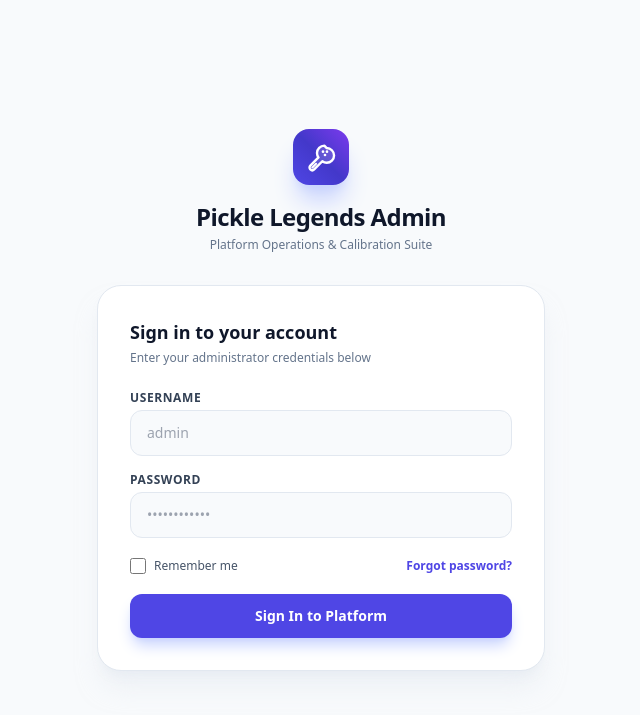
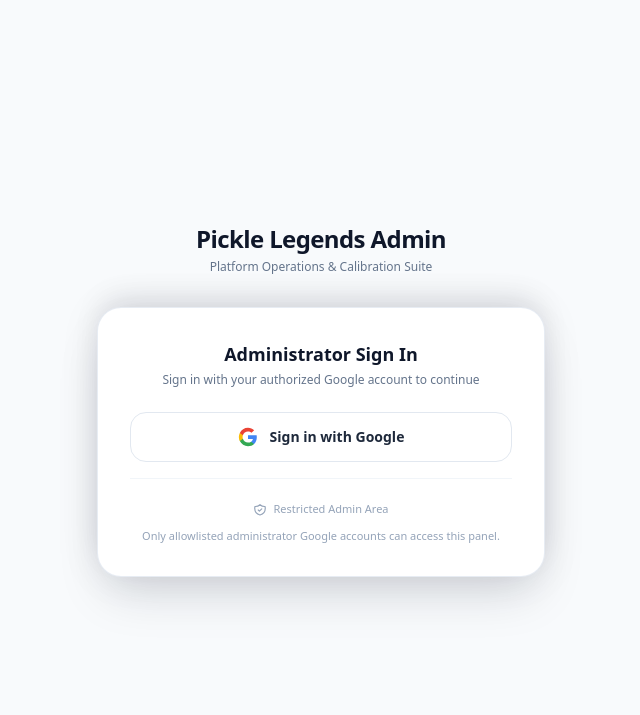
Before and after one commit to estudyantengtamad/adminpickle, a Flask app: page /login in a window 1280 px wide. Shown: the top 715 px of the page, without its empty margins (319-959 px from the left). Run offline with Flask 3, Linux system fonts and the light colour scheme; some libraries are stand-ins or nearby versions.

Commit message:
Add Google OAuth for deployment

```diff
--- a/backend/app.py
+++ b/backend/app.py
@@ -6,8 +6,11 @@ sys.path.insert(0, os.path.abspath(os.path.join(os.path.dirname(__file__), '..')
 
 from flask import Flask, render_template
 from flask_login import LoginManager
+from authlib.integrations.flask_client import OAuth
 from backend.config import Config
 from backend.models.mock_db import db, sqla
+
+oauth = OAuth()
 
 def create_app():
     # Resolve absolute paths for frontend templates & static assets
@@ -38,6 +41,16 @@ def create_app():
     def load_user(user_id):
         return db.get_user_by_id(user_id)
 
+    # Initialize OAuth for Google Sign-In
+    oauth.init_app(app)
+    oauth.register(
+        name='google',
+        client_id=app.config.get('GOOGLE_CLIENT_ID'),
+        client_secret=app.config.get('GOOGLE_CLIENT_SECRET'),
+        server_metadata_url='https://accounts.google.com/.well-known/openid-configuration',
+        client_kwargs={'scope': 'openid email profile'}
+    )
+
     # Register Blueprints
     from backend.routes.auth import auth_bp
     from backend.routes.dashboard import dashboard_bp
@@ -62,6 +75,29 @@ def create_app():
     def page_not_found(e):
         return render_template('base.html', page_title="404 Not Found"), 404
 
+    @app.after_request
+    def set_security_headers(response):
+        """Inject enterprise-grade HTTP security headers on all responses."""
+        response.headers['X-Content-Type-Options'] = 'nosniff'
+        response.headers['X-Frame-Options'] = 'SAMEORIGIN'
+        response.headers['Referrer-Policy'] = 'strict-origin-when-cross-origin'
+        response.headers['Permissions-Policy'] = 'geolocation=(), camera=(), microphone=()'
+        if app.config.get('IS_PRODUCTION'):
+            response.headers['Strict-Transport-Security'] = 'max-age=31536000; includeSubDomains; preload'
+        return response
+
+    @app.teardown_request
+    def teardown_request(exception=None):
+        if exception:
+            try:
+                sqla.session.rollback()
+            except Exception:
+                pass
+        try:
+            sqla.session.remove()
+        except Exception:
+            pass
+
     return app
 
 if __name__ == '__main__':
--- a/backend/routes/auth.py
+++ b/backend/routes/auth.py
@@ -1,30 +1,110 @@
-from flask import Blueprint, render_template, request, redirect, url_for, flash
-from flask_login import login_user, logout_user, login_required
+import logging
+from flask import Blueprint, render_template, request, redirect, url_for, flash, session, current_app
+from flask_login import login_user, logout_user, login_required, current_user
+from backend.app import oauth
 from backend.models.mock_db import db
 
 auth_bp = Blueprint('auth', __name__)
+logger = logging.getLogger(__name__)
 
-@auth_bp.route('/login', methods=['GET', 'POST'])
+@auth_bp.route('/login')
 def login():
-    if request.method == 'POST':
-        username = request.form.get('username')
-        password = request.form.get('password')
-        remember = True if request.form.get('remember') else False
-
-        user = db.get_user_by_username(username)
-        if not user or not user.check_password(password):
-            flash('Invalid username or password.', 'danger')
-            return redirect(url_for('auth.login'))
-
-        login_user(user, remember=remember)
-        next_page = request.args.get('next')
-        return redirect(next_page or url_for('dashboard.index'))
-
+    if current_user.is_authenticated:
+        return redirect(url_for('dashboard.index'))
     return render_template('login.html')
 
+@auth_bp.route('/login/google')
+def google_login():
+    if current_user.is_authenticated:
+        return redirect(url_for('dashboard.index'))
+
+    # Store next redirect target if provided and strictly safe (relative path, no protocol-relative //)
+    next_page = request.args.get('next')
+    if next_page and next_page.startswith('/') and not next_page.startswith('//'):
+        session['next_url'] = next_page
+
+    redirect_uri = url_for('auth.google_callback', _external=True)
+    return oauth.google.authorize_redirect(redirect_uri, prompt='select_account')
+
+@auth_bp.route('/login/google/callback')
+def google_callback():
+    if current_user.is_authenticated:
+        return redirect(url_for('dashboard.index'))
+
+    # Check for error query parameter from OAuth provider (e.g. user cancelled)
+    if 'error' in request.args:
+        error_desc = request.args.get('error_description') or request.args.get('error')
+        logger.warning(f"Google OAuth callback received error: {error_desc}")
+        flash('Google sign-in was cancelled or failed.', 'danger')
+        return redirect(url_for('auth.login'))
+
+    try:
+        token = oauth.google.authorize_access_token()
+    except Exception as e:
+        logger.error(f"Error authorizing access token: {e}")
+        flash('Failed to complete Google authentication. Please try again.', 'danger')
+        return redirect(url_for('auth.login'))
+
+    # Extract user information from OpenID Connect token or userinfo endpoint
+    userinfo = token.get('userinfo')
+    if not userinfo:
+        try:
+            userinfo = oauth.google.userinfo(token=token)
+        except Exception as e:
+            logger.error(f"Error fetching userinfo from Google: {e}")
+
+    if not userinfo or not userinfo.get('email'):
+        flash('Unable to retrieve verified email from Google.', 'danger')
+        return redirect(url_for('auth.login'))
+
+    google_email = userinfo['email'].strip().lower()
+    allowed_emails = current_app.config.get('ALLOWED_ADMIN_EMAILS', [])
+
+    # If not found, reload .env in case it was updated while the server was running
+    if google_email not in allowed_emails:
+        from dotenv import load_dotenv
+        import os
+        load_dotenv(override=True)
+        allowed_emails = [
+            e.strip().lower()
+            for e in os.environ.get('ALLOWED_ADMIN_EMAILS', '').split(',')
+            if e.strip()
+        ]
+        current_app.config['ALLOWED_ADMIN_EMAILS'] = allowed_emails
+
+    print(f"[AUTH] Google signed-in email: '{google_email}' | Allowed list: {allowed_emails}")
+
+    # Access control: verify against allowed admin emails
+    if google_email not in allowed_emails:
+        logger.warning(f"Unauthorized admin login attempt by: {google_email}")
+        flash('This Google account is not authorized for admin access.', 'danger')
+        return redirect(url_for('auth.login'))
+
+    # Retrieve or provision AdminUser in the database
+    name = userinfo.get('name') or userinfo.get('given_name') or google_email.split('@')[0].capitalize()
+    avatar_url = userinfo.get('picture')
+    admin_user = db.get_or_create_admin_by_google(email=google_email, name=name, avatar_url=avatar_url)
+
+    if not admin_user:
+        flash('Failed to load or provision admin account. Please contact platform operations.', 'danger')
+        return redirect(url_for('auth.login'))
+
+    login_user(admin_user, remember=False)
+    flash(f"Welcome back, {admin_user.name}!", "success")
+
+    next_page = session.pop('next_url', None)
+    if not next_page or not next_page.startswith('/') or next_page.startswith('//'):
+        next_page = url_for('dashboard.index')
+    return redirect(next_page)
+
 @auth_bp.route('/logout')
-@login_required
 def logout():
     logout_user()
+    for key in list(session.keys()):
+        if key not in ('_remember', '_flashes'):
+            session.pop(key, None)
     flash('You have been logged out successfully.', 'info')
-    return redirect(url_for('auth.login'))
+    response = redirect(url_for('auth.login'))
+    cookie_name = current_app.config.get('REMEMBER_COOKIE_NAME', 'remember_token')
+    response.delete_cookie(cookie_name)
+    return response
--- a/backend/routes/profile.py
+++ b/backend/routes/profile.py
@@ -1,16 +1,64 @@
 import os
 import uuid
+import logging
+import requests
 from flask import Blueprint, render_template, request, jsonify, current_app, url_for
 from flask_login import login_required, current_user
 from werkzeug.utils import secure_filename
 from backend.models.mock_db import db
 
 profile_bp = Blueprint('profile', __name__)
+logger = logging.getLogger(__name__)
 
 ALLOWED_EXTENSIONS = {'png', 'jpg', 'jpeg', 'webp', 'gif'}
+ALLOWED_MIME_TYPES = {
+    'image/jpeg',
+    'image/png',
+    'image/webp',
+    'image/gif'
+}
 
-def allowed_file(filename):
-    return '.' in filename and filename.rsplit('.', 1)[1].lower() in ALLOWED_EXTENSIONS
+def allowed_file(filename, mimetype=None):
+    ext_ok = '.' in filename and filename.rsplit('.', 1)[1].lower() in ALLOWED_EXTENSIONS
+    if mimetype:
+        return ext_ok and (mimetype.lower() in ALLOWED_MIME_TYPES)
+    return ext_ok
+
+def upload_to_supabase_storage(file_bytes, filename, content_type):
+    """
+    Uploads an avatar file to Supabase Storage via REST API.
+    Returns the permanent public URL on success, or None on failure.
+    """
+    supabase_url = current_app.config.get('SUPABASE_URL')
+    supabase_key = current_app.config.get('SUPABASE_KEY')
+    bucket = current_app.config.get('SUPABASE_STORAGE_BUCKET', 'avatars')
+
+    if not supabase_url or not supabase_key:
+        return None
+
+    # Construct the Supabase Storage object endpoint
+    clean_url = supabase_url.rstrip('/')
+    endpoint = f"{clean_url}/storage/v1/object/{bucket}/{filename}"
+
+    headers = {
+        'Authorization': f'Bearer {supabase_key}',
+        'apikey': supabase_key,
+        'Content-Type': content_type or 'application/octet-stream',
+        'x-upsert': 'true'
+    }
+
+    try:
+        response = requests.post(endpoint, data=file_bytes, headers=headers, timeout=10)
+        if response.status_code in (200, 201):
+            public_url = f"{clean_url}/storage/v1/object/public/{bucket}/{filename}"
+            logger.info(f"Successfully uploaded {filename} to Supabase Storage bucket '{bucket}'")
+            return public_url
+        else:
+            logger.error(f"Supabase Storage upload failed with status {response.status_code}: {response.text}")
+            return None
+    except Exception as e:
+        logger.error(f"Error uploading to Supabase Storage: {e}")
+        return None
 
 @profile_bp.route('/profile')
 @login_required
@@ -28,22 +76,39 @@ def upload_avatar():
         if file.filename == '':
             return jsonify({"success": False, "message": "No file selected."}), 400
 
-        if file and allowed_file(file.filename):
+        mimetype = file.mimetype or 'image/jpeg'
+        if file and allowed_file(file.filename, mimetype):
             ext = file.filename.rsplit('.', 1)[1].lower()
-            unique_filename = f"avatar_{current_user.id}_{uuid.uuid4().hex[:8]}.{ext}"
-            upload_path = os.path.join(current_app.config['UPLOAD_FOLDER'], unique_filename)
+            unique_filename = f"avatar_{current_user.id}_{uuid.uuid4().hex[:12]}.{ext}"
 
-            try:
-                file.save(upload_path)
-                avatar_url = url_for('static', filename=f'uploads/{unique_filename}')
-                db.update_admin_avatar(current_user.id, avatar_url)
-                return jsonify({
-                    "success": True,
-                    "avatar_url": avatar_url,
-                    "message": "Profile photo updated successfully!"
-                })
-            except Exception as e:
-                return jsonify({"success": False, "message": f"Failed to save file: {str(e)}"}), 500
+            # Read file bytes into memory for validation and upload
+            file_bytes = file.read()
+
+            # Security: Cap file size to 5MB
+            if len(file_bytes) > 5 * 1024 * 1024:
+                return jsonify({"success": False, "message": "File size exceeds 5MB limit."}), 400
+
+            # 1. Try uploading to Supabase Storage (preferred for Vercel/Cloud)
+            avatar_url = upload_to_supabase_storage(file_bytes, unique_filename, mimetype)
+
+            # 2. Fallback to local storage if Supabase Storage is not configured
+            if not avatar_url:
+                try:
+                    upload_path = os.path.join(current_app.config['UPLOAD_FOLDER'], unique_filename)
+                    with open(upload_path, 'wb') as f:
+                        f.write(file_bytes)
+                    avatar_url = url_for('static', filename=f'uploads/{unique_filename}')
+                except Exception as e:
+                    logger.error(f"Failed to save file locally: {e}")
+                    return jsonify({"success": False, "message": "Failed to save profile picture."}), 500
+
+            # Update database record with new avatar URL
+            db.update_admin_avatar(current_user.id, avatar_url)
+            return jsonify({
+                "success": True,
+                "avatar_url": avatar_url,
+                "message": "Profile photo updated successfully!"
+            })
         else:
             return jsonify({"success": False, "message": "Invalid file format. Please upload JPG, PNG, WEBP, or GIF."}), 400
 
@@ -51,6 +116,9 @@ def upload_avatar():
     data = request.get_json(silent=True) or {}
     image_url = data.get('avatar_url', '').strip()
     if image_url:
+        # Basic validation that it starts with https://
+        if not (image_url.startswith('https://') or image_url.startswith('http://') or image_url.startswith('/static/')):
+            return jsonify({"success": False, "message": "Please provide a valid image URL."}), 400
         db.update_admin_avatar(current_user.id, image_url)
         return jsonify({
             "success": True,
--- a/frontend/templates/login.html
+++ b/frontend/templates/login.html
@@ -1,76 +1,81 @@
 {% extends "base.html" %}
 
-{% block title %}Sign In{% endblock %}
+{% block title %}Sign In - Pickle Legends Admin{% endblock %}
 
 {% block auth_content %}
 <div class="w-full max-w-md">
-  <!-- Brand Logo Banner -->
+  <!-- Brand Header -->
   <div class="text-center mb-8">
-    <div class="w-14 h-14 rounded-2xl bg-gradient-to-tr from-indigo-600 via-indigo-700 to-violet-600 inline-flex items-center justify-center text-white shadow-xl shadow-indigo-200 mb-4">
-      <svg class="w-8 h-8 text-white" viewBox="0 0 24 24" fill="none" stroke="currentColor" stroke-width="1.8" stroke-linecap="round" stroke-linejoin="round">
-        <path d="M14.5 3.5C11.5 3.5 9 6 9 9c0 1.25.4 2.4 1.1 3.3L4 18.4c-.8.8-.8 2.1 0 2.9.8.8 2.1.8 2.9 0l6.1-6.1c.9.7 2.05 1.1 3.3 1.1 3 0 5.5-2.5 5.5-5.5 0-3-2.5-5.5-5.5-5.5z" fill="rgba(255, 255, 255, 0.15)"/>
-        <circle cx="13.5" cy="8" r="1" fill="currentColor" stroke="none"/>
-        <circle cx="16.5" cy="8" r="1" fill="currentColor" stroke="none"/>
-        <circle cx="15" cy="10.5" r="1" fill="currentColor" stroke="none"/>
-        <path d="M5.5 19.9l2.8-2.8" stroke="currentColor" stroke-width="1.5"/>
-      </svg>
-    </div>
+    <!-- Title & Subtitle -->
     <h2 class="text-2xl font-extrabold text-slate-900 tracking-tight">Pickle Legends Admin</h2>
     <p class="text-xs text-slate-500 mt-1">Platform Operations & Calibration Suite</p>
   </div>
 
-  <!-- Login Card Form -->
-  <div class="bg-white border border-slate-200 shadow-xl shadow-slate-200/50 rounded-3xl p-8">
-    <h3 class="text-lg font-bold text-slate-900 mb-1">Sign in to your account</h3>
-    <p class="text-xs text-slate-500 mb-6">Enter your administrator credentials below</p>
+  <!-- Login Card with Rich Shadow on All Sides (Including Above the Card) -->
+  <div class="bg-white border border-slate-200/80 rounded-3xl p-8 shadow-[0_0_40px_rgba(15,23,42,0.08),0_-14px_30px_-6px_rgba(15,23,42,0.10),0_24px_50px_-10px_rgba(15,23,42,0.15)]">
+    <div class="text-center mb-6">
+      <h3 class="text-lg font-bold text-slate-900 mb-1">Administrator Sign In</h3>
+      <p class="text-xs text-slate-500">Sign in with your authorized Google account to continue</p>
+    </div>
 
     <!-- Flash Messages inside Card -->
     {% with messages = get_flashed_messages(with_categories=true) %}
     {% if messages %}
-        <div class="mb-4 space-y-2">
+    <div class="mb-5 space-y-2">
       {% for category, message in messages %}
-            <div class="p-3 rounded-xl text-xs font-medium bg-rose-50 border border-rose-200 text-rose-700">
-              {{ message }}
+      {% if category == 'danger' or category == 'error' %}
+      <div class="p-3.5 rounded-xl text-xs font-medium bg-rose-50 border border-rose-200 text-rose-700 flex items-start space-x-2">
+        <svg class="w-4 h-4 text-rose-500 mt-0.5 shrink-0" fill="none" viewBox="0 0 24 24" stroke="currentColor">
+          <path stroke-linecap="round" stroke-linejoin="round" stroke-width="2" d="M12 8v4m0 4h.01M21 12a9 9 0 11-18 0 9 9 0 0118 0z" />
+        </svg>
+        <span>{{ message }}</span>
       </div>
+      {% elif category == 'success' %}
+      <div class="p-3.5 rounded-xl text-xs font-medium bg-emerald-50 border border-emerald-200 text-emerald-700 flex items-start space-x-2">
+        <svg class="w-4 h-4 text-emerald-500 mt-0.5 shrink-0" fill="none" viewBox="0 0 24 24" stroke="currentColor">
+          <path stroke-linecap="round" stroke-linejoin="round" stroke-width="2" d="M5 13l4 4L19 7" />
+        </svg>
+        <span>{{ message }}</span>
+      </div>
+      {% else %}
+      <div class="p-3.5 rounded-xl text-xs font-medium bg-indigo-50 border border-indigo-200 text-indigo-700 flex items-start space-x-2">
+        <svg class="w-4 h-4 text-indigo-500 mt-0.5 shrink-0" fill="none" viewBox="0 0 24 24" stroke="currentColor">
+          <path stroke-linecap="round" stroke-linejoin="round" stroke-width="2" d="M13 16h-1v-4h-1m1-4h.01M21 12a9 9 0 11-18 0 9 9 0 0118 0z" />
+        </svg>
+        <span>{{ message }}</span>
+      </div>
+      {% endif %}
       {% endfor %}
     </div>
     {% endif %}
     {% endwith %}
 
-    <form method="POST" action="{{ url_for('auth.login') }}" class="space-y-4">
-      <div>
-        <label for="username" class="block text-xs font-bold text-slate-700 uppercase tracking-wider mb-1">Username</label>
-        <input type="text"
-               id="username"
-               name="username"
-               required
-               placeholder="admin"
-               class="w-full bg-slate-50 border border-slate-200 rounded-xl px-4 py-3 text-sm text-slate-800 focus:outline-none focus:ring-2 focus:ring-indigo-500/20 focus:border-indigo-500 transition-all">
+    <div class="space-y-4">
+      <a href="{{ url_for('auth.google_login', next=request.args.get('next')) }}"
+        class="w-full flex items-center justify-center space-x-3 bg-white hover:bg-slate-50/80 border border-slate-200 hover:border-slate-300 text-slate-700 font-semibold py-3.5 px-4 rounded-2xl text-sm shadow-xs hover:shadow-md transition-all duration-150 transform active:scale-[0.99] group">
+        <!-- Google Multi-color G Logo -->
+        <svg class="w-5 h-5 shrink-0" viewBox="0 0 24 24">
+          <path fill="#4285F4" d="M22.56 12.25c0-.78-.07-1.53-.2-2.25H12v4.26h5.92c-.26 1.37-1.04 2.53-2.21 3.31v2.77h3.57c2.08-1.92 3.28-4.74 3.28-8.09z" />
+          <path fill="#34A853" d="M12 23c2.97 0 5.46-.98 7.28-2.66l-3.57-2.77c-.98.66-2.23 1.06-3.71 1.06-2.86 0-5.29-1.93-6.16-4.53H2.18v2.84C3.99 20.53 7.7 23 12 23z" />
+          <path fill="#FBBC05" d="M5.84 14.09c-.22-.66-.35-1.36-.35-2.09s.13-1.43.35-2.09V7.06H2.18C1.43 8.55 1 10.22 1 12s.43 3.45 1.18 4.94l2.85-2.22.81-.63z" />
+          <path fill="#EA4335" d="M12 5.38c1.62 0 3.06.56 4.21 1.64l3.15-3.15C17.45 2.09 14.97 1 12 1 7.7 1 3.99 3.47 2.18 7.06l3.66 2.84c.87-2.6 3.3-4.52 6.16-4.52z" />
+        </svg>
+        <span class="text-slate-800 group-hover:text-slate-900">Sign in with Google</span>
+      </a>
+
+      <!-- Security Notice -->
+      <div class="mt-6 pt-5 border-t border-slate-100 text-center">
+        <div class="inline-flex items-center space-x-1.5 text-[11px] text-slate-400 font-medium">
+          <svg class="w-3.5 h-3.5 text-slate-400" fill="none" viewBox="0 0 24 24" stroke="currentColor">
+            <path stroke-linecap="round" stroke-linejoin="round" stroke-width="2" d="M9 12l2 2 4-4m5.618-4.016A11.955 11.955 0 0112 2.944a11.955 11.955 0 01-8.618 3.04A12.02 12.02 0 003 9c0 5.591 3.824 10.29 9 11.622 5.176-1.332 9-6.03 9-11.622 0-1.042-.133-2.052-.382-3.016z" />
+          </svg>
+          <span>Restricted Admin Area</span>
         </div>
-
-      <div>
-        <label for="password" class="block text-xs font-bold text-slate-700 uppercase tracking-wider mb-1">Password</label>
-        <input type="password"
-               id="password"
-               name="password"
-               required
-               placeholder="••••••••••••"
-               class="w-full bg-slate-50 border border-slate-200 rounded-xl px-4 py-3 text-sm text-slate-800 focus:outline-none focus:ring-2 focus:ring-indigo-500/20 focus:border-indigo-500 transition-all">
+        <p class="text-[11px] text-slate-400 mt-1 leading-relaxed">
+          Only allowlisted administrator Google accounts can access this panel.
+        </p>
       </div>
-
-      <div class="flex items-center justify-between py-1">
-        <label class="flex items-center space-x-2 cursor-pointer">
-          <input type="checkbox" name="remember" class="w-4 h-4 rounded text-indigo-600 focus:ring-indigo-500 border-slate-300">
-          <span class="text-xs text-slate-600 font-medium">Remember me</span>
-        </label>
-        <a href="#" onclick="alert('Please contact your platform system administrator to reset your password.')" class="text-xs font-semibold text-indigo-600 hover:text-indigo-800">Forgot password?</a>
     </div>
-
-      <button type="submit"
-              class="w-full bg-indigo-600 hover:bg-indigo-700 text-white font-bold py-3 px-4 rounded-xl text-sm shadow-lg shadow-indigo-200 transition-all duration-150 transform active:scale-98">
-        Sign In to Platform
-      </button>
-    </form>
   </div>
 </div>
 {% endblock %}
--- a/requirements.txt
+++ b/requirements.txt
@@ -5,3 +5,5 @@ jinja2>=3.1.0
 flask-sqlalchemy>=3.1.0
 psycopg2-binary>=2.9.0
 python-dotenv>=1.0.0
+authlib>=1.3.0
+requests>=2.31.0
```
Also changed, not shown: api/index.py (added, +10 -0 lines), backend/config.py (+37 -4 lines), backend/models/mock_db.py (+108 -3 lines), vercel.json (added). Lines whose indentation alone changed are shown as unchanged.
